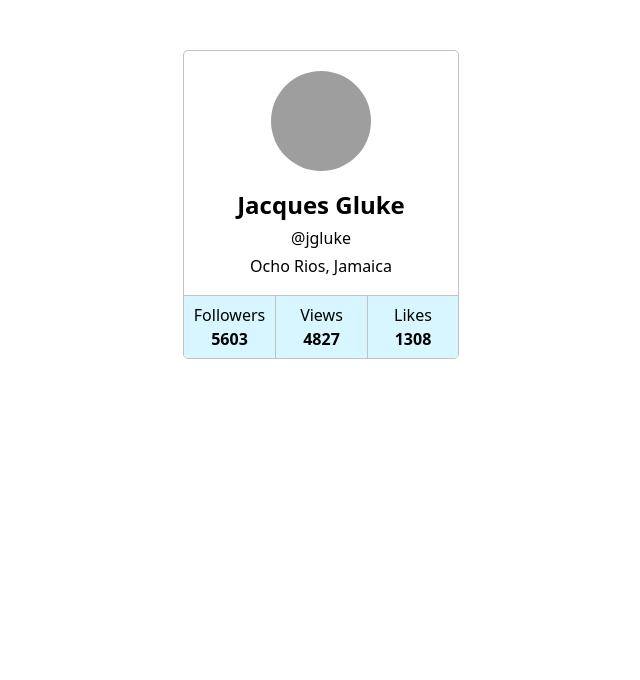
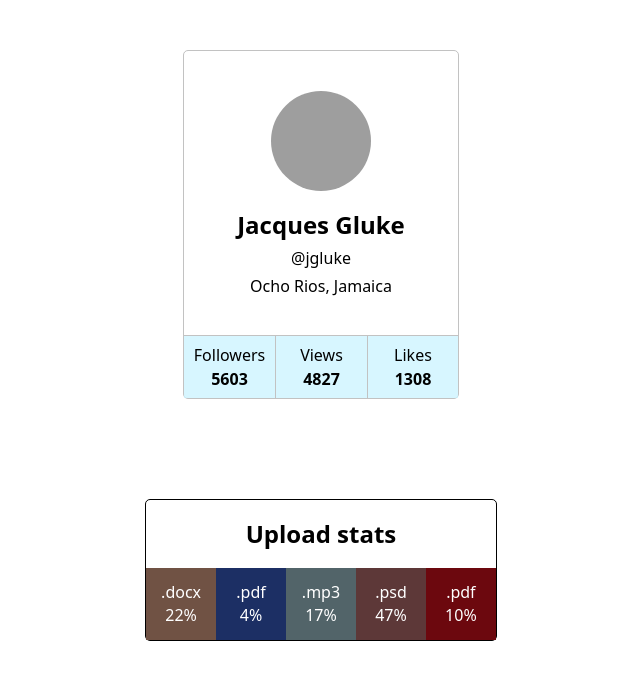
Before and after one commit to krukroman/goit-react-hw-01-components, a React (Create React App) app: page / in a window 1280 px wide. Shown: the top 680 px of the page, without its empty margins (319-959 px from the left). Built offline with nearby package versions, Linux system fonts and the light colour scheme; grey boxes are pictures that could not be loaded.

Commit message:
finished statistic component and profile component corrections

```diff
--- a/src/App.js
+++ b/src/App.js
@@ -1,10 +1,13 @@
 import React from 'react';
 import Profile from './components/Profile/Profile';
+import Statistic from './components/Statistic/Statistic';
 import userData from './data/user.json';
+import statisticData from './data/statistical-data.json';
 
 export default function App() {
   return (
     <React.StrictMode>
+      <div>
         <Profile
           name={userData.name}
           tag={userData.tag}
@@ -12,6 +15,8 @@ export default function App() {
           avatar={userData.avatar}
           stats={userData.stats}
         />
+        <Statistic title="Upload stats" stats={statisticData} />
+      </div>
     </React.StrictMode>
   );
 }
--- a/src/components/Profile/Profile.js
+++ b/src/components/Profile/Profile.js
@@ -4,6 +4,7 @@ import defImg from './256px-No_image_available.svg.png';
 
 export default function Profile({ name, tag, location, avatar, stats }) {
   return (
+    <div className={s.container}>
       <div className={s.profile} key={tag}>
         <div className={s.description}>
           <img className={s.avatar} src={avatar} alt={name} />
@@ -25,6 +26,7 @@ export default function Profile({ name, tag, location, avatar, stats }) {
             <span className={s.qauntity}>{stats.likes}</span>
           </li>
         </ul>
+      </div>
     </div>
   );
 }
--- a/src/components/Profile/Profile.module.css
+++ b/src/components/Profile/Profile.module.css
@@ -1,37 +1,42 @@
+.container {
+  padding-block: 50px;
+  display: flex;
+  align-items: center;
+  justify-content: center;
+  display: flex;
+  align-items: center;
+  justify-content: center;
+}
+
 .profile {
-  margin-top: 50px;
-  margin-inline: auto;
-  margin-bottom: 30px;
   width: max-content;
   height: max-content;
-  text-align: center;
   border: 1px solid #c2c2c2;
   border-radius: 5px;
 }
 
 .description {
-  padding-block: 20px;
+  display: grid;
+  place-items: center;
+  padding-block: 40px;
 }
 
 .avatar {
+  margin-bottom: 20px;
   display: block;
-  margin-inline: auto;
-  margin-bottom: 20px;
   height: 100px;
   width: 100px;
   border-radius: 50%;
 }
 
 .name {
-  margin-top: 0;
-  margin-bottom: 10px;
+  margin: 0 0 10px 0;
   font-size: 1.5rem;
   font-weight: bold;
 }
 
 .tag {
-  margin-top: 0;
-  margin-bottom: 10px;
+  margin: 0 0 10px 0;
 }
 
 .location {
@@ -43,16 +48,16 @@
   padding: 0;
   list-style: none;
   display: grid;
-  place-items: center;
-  justify-content: stretch;
   grid-template-columns: repeat(3, 1fr);
   grid-auto-rows: auto;
+  place-items: center;
   background-color: #caf3ffbd;
 }
 
 .stats li {
-  display: flex;
-  flex-direction: column;
+  display: grid;
+  place-items: center;
+  grid-gap: 5px;
   padding: 10px;
   min-width: 100%;
   border-top: 0.5px solid #c2c2c2;
@@ -63,9 +68,10 @@
 }
 
 .label {
-  margin-bottom: 5px;
+  display: block;
 }
 
 .qauntity {
+  display: block;
   font-weight: bold;
 }
--- a/src/components/Statistic/Statistic.js
+++ b/src/components/Statistic/Statistic.js
@@ -0,0 +1,52 @@
+import s from './Statistic.module.css';
+import propTypes from 'prop-types';
+
+export default function Statistic({ title, stats }) {
+  return (
+    <section className={s.statistics}>
+      <div className={s.container}>
+        {title && <h2 className={s.title}>{title}</h2>}
+        <ul className={s.stat_list}>
+          {stats.map(stat => {
+            return (
+              <li
+                className={s.item}
+                key={stat.id}
+                style={{ backgroundColor: generateDarkColorRgb() }}
+              >
+                <span className={s.label}>{stat.label}</span>
+                <span className={s.percentage}>{stat.percentage}%</span>
+              </li>
+            );
+          })}
+        </ul>
+      </div>
+    </section>
+  );
+}
+
+Statistic.defaultProps = {
+  stats: {
+    id: '',
+    label: 'No label',
+    percentage: 0,
+  },
+};
+
+Statistic.propTypes = {
+  title: propTypes.string,
+  stats: propTypes.arrayOf(
+    propTypes.shape({
+      id: propTypes.string.isRequired,
+      label: propTypes.string.isRequired,
+      percentage: propTypes.number.isRequired,
+    }),
+  ),
+};
+
+function generateDarkColorRgb() {
+  const red = Math.floor((Math.random() * 256) / 2);
+  const green = Math.floor((Math.random() * 256) / 2);
+  const blue = Math.floor((Math.random() * 256) / 2);
+  return 'rgb(' + red + ', ' + green + ', ' + blue + ')';
+}
--- a/src/components/Statistic/Statistic.module.css
+++ b/src/components/Statistic/Statistic.module.css
@@ -0,0 +1,42 @@
+.statistics {
+  padding-block: 50px;
+}
+
+.container {
+  margin-inline: auto;
+  display: grid;
+  place-items: center;
+  width: max-content;
+  border: 1px solid #000;
+  border-radius: 5px;
+}
+
+.title {
+  margin: 0;
+  padding-block: 20px;
+}
+
+.stat_list {
+  list-style: none;
+  margin: 0;
+  padding: 0;
+  display: grid;
+  grid-template-columns: repeat(5, 1fr);
+  place-items: center;
+}
+
+.item {
+  padding: 15px;
+  display: grid;
+  grid-gap: 5px;
+  place-items: center;
+  min-width: 100%;
+}
+
+.label {
+  color: #fff;
+}
+
+.percentage {
+  color: #fff;
+}
```
Also changed, not shown: 1 other file (tests, documents, lock files or other folders). Lines whose indentation alone changed are shown as unchanged.
